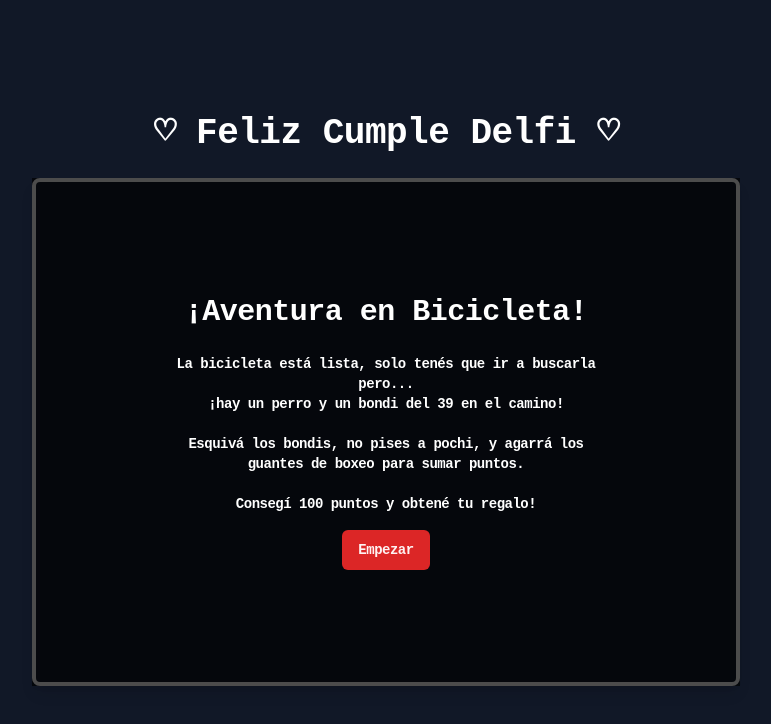
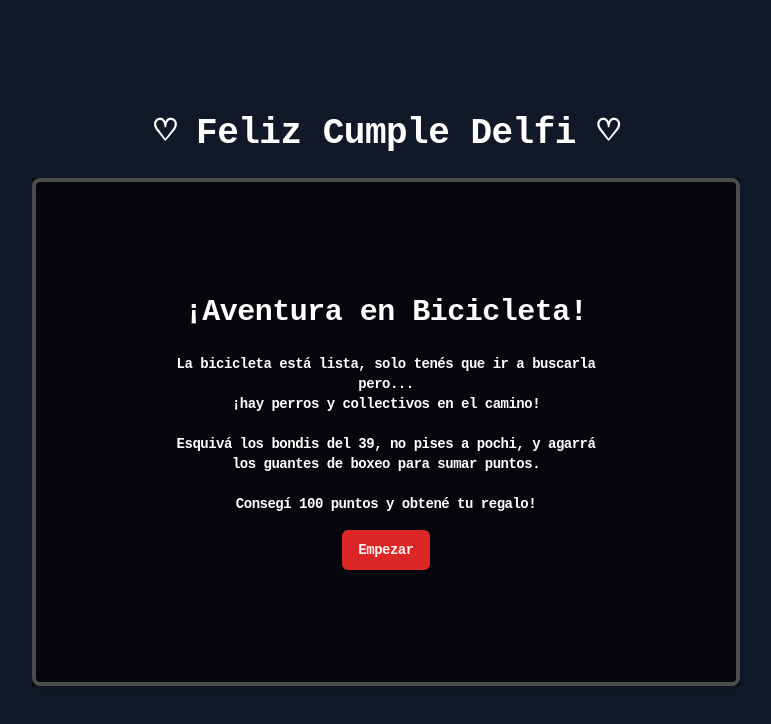
Before and after one commit to martinmona/Delfi-birthday-bike-present, a Next.js app: page / in a window 1280 px wide. Shown: the top 724 px of the page, without its empty margins (254-1025 px from the left). Built offline with nearby package versions, Linux system fonts and the light colour scheme.

Commit message:
update texts

```diff
--- a/components/bike-game.tsx
+++ b/components/bike-game.tsx
@@ -496,10 +496,10 @@ export default function BikeGame() {
             <p className="text-white mb-4 text-center max-w-md font-pixel text-sm">
               La bicicleta está lista, solo tenés que ir a buscarla pero...
               <br />
-              ¡hay un perro y un bondi del 39 en el camino!
+              ¡hay perros y collectivos en el camino!
               <br />
               <br />
-              Esquivá los bondis, no pises a pochi, y agarrá los guantes de boxeo para sumar puntos.
+              Esquivá los bondis del 39, no pises a pochi, y agarrá los guantes de boxeo para sumar puntos.
               <br />
               <br />
               Consegí {VICTORY_SCORE} puntos y obtené tu regalo!
```
